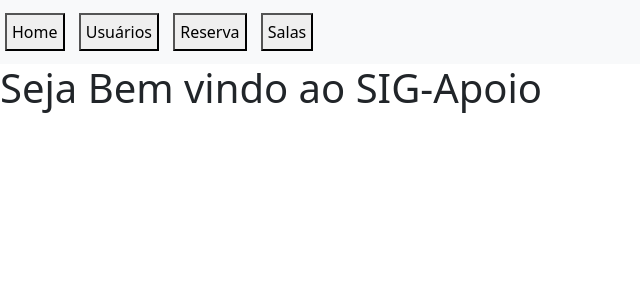
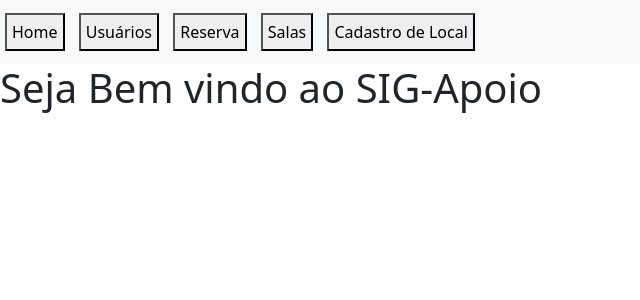
Before and after one commit to tgo-mas/SIGApoio, a Django app: page / in a window 1280 px wide. Shown: the top 300 px of the page, without its empty margins (0-640 px from the left). Run offline with Django 5.2, Linux system fonts and the light colour scheme.

Commit message:
Adicionado botão de cadastro na home page #64

```diff
--- a/proj_SIGApoio/app_SIGApoio/templates/usuarios/home.html
+++ b/proj_SIGApoio/app_SIGApoio/templates/usuarios/home.html
@@ -28,6 +28,7 @@
           <button class="botaonavbar">Usuários</button>
           <button class="botaonavbar">Reserva</button>
           <button class="botaonavbar">Salas</button>
+          <a href="{% url 'cad_page' %}"><button class="botaonavbar">Cadastro de Local</button></a>
         </span>
 
       </div>
```
